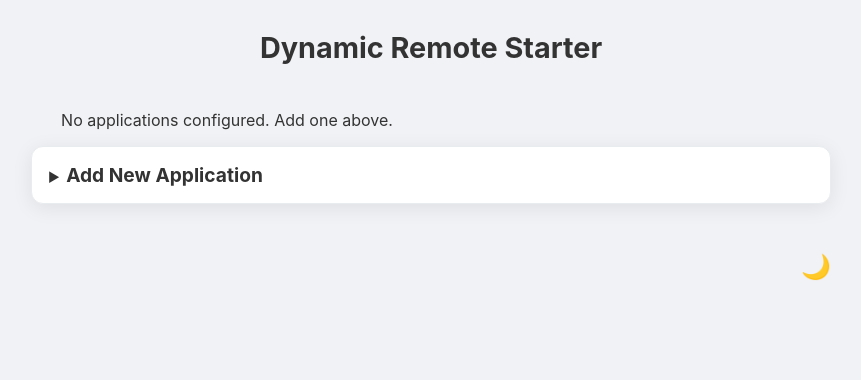
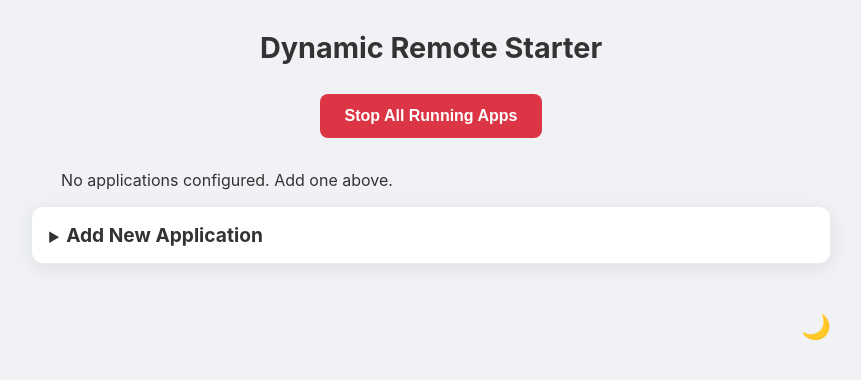
Before and after one commit to vqMP7pwqBefqkoG/dynamic-remote-starter, a Flask app: page / in a window 1280 px wide. Shown: the top 380 px of the page, without its empty margins (209-1070 px from the left). Run offline with Flask 3, Linux system fonts and the light colour scheme; data that the repository does not hold is empty.

Commit message:
feat: Add 'Stop All' button to terminate all running processes

```diff
--- a/app.py
+++ b/app.py
@@ -249,6 +249,33 @@ def stop_app(app_name):
     else:
         return jsonify({"error": message}), 500
 
+@app.route(f'/{SECRET_PATH}/stop-all', methods=['POST'])
+def stop_all_apps():
+    """実行中のすべてのアプリケーションを停止する"""
+    stopped_apps = []
+    failed_apps = []
+
+    # processes辞書のキーのリストをコピーしてイテレートする
+    # _stop_processが辞書を編集中にイテレートエラーを防ぐため
+    running_apps = list(processes.keys())
+
+    if not running_apps:
+        return jsonify({"message": "No applications are currently running."}), 200
+
+    for app_name in running_apps:
+        success, message = _stop_process(app_name)
+        if success:
+            stopped_apps.append(app_name)
+        else:
+            failed_apps.append({"name": app_name, "reason": message})
+
+    response = {
+        "message": "Stop all command executed.",
+        "stopped": stopped_apps,
+        "failed": failed_apps
+    }
+    return jsonify(response), 200
+
 if __name__ == '__main__':
     print("--- Dynamic Remote Starter Server ---")
     print(f"1. IMPORTANT: Edit 'app.py' and change SECRET_PATH to a unique value.")
--- a/static/css/style.css
+++ b/static/css/style.css
@@ -45,6 +45,27 @@ input[type="text"], input[type="number"] { padding: 0.8em; border: 1px solid var
 .add-form-btn-container { text-align: right; margin-top: 1em; }
 .add-form-btn { padding: 0.8em 1.2em; border: none; border-radius: 6px; cursor: pointer; font-size: 1em; font-weight: 600; color: white; transition: all 0.2s ease; background-color: var(--primary-color); }
 .add-form-btn:hover { background-color: var(--primary-hover); }
+
+.global-controls {
+    text-align: center;
+    margin-bottom: 1em;
+}
+
+.stop-all-btn {
+    padding: 0.8em 1.5em;
+    border: none;
+    border-radius: 8px;
+    cursor: pointer;
+    font-size: 1em;
+    font-weight: 600;
+    color: white;
+    background-color: var(--danger-color);
+    transition: background-color 0.2s ease;
+}
+
+.stop-all-btn:hover {
+    background-color: var(--danger-hover);
+}
 
 /* Drag and Drop Styles */
 .card {
--- a/static/js/main.js
+++ b/static/js/main.js
@@ -273,9 +273,33 @@ function toggleTheme() {
 
 themeToggle.addEventListener('change', toggleTheme);
 
+function stopAllApps() {
+    if (!confirm('Are you sure you want to stop all running applications?')) {
+        return;
+    }
+    apiFetch(`/${SECRET_PATH}/stop-all`, { method: 'POST' })
+        .then(data => {
+            // Display a more detailed message from the stop-all endpoint
+            const messageBox = document.getElementById('message-box');
+            let summary = `Stopped: ${data.stopped.join(', ') || 'None'}. `;
+            if (data.failed && data.failed.length > 0) {
+                const failedReasons = data.failed.map(f => `${f.name} (${f.reason})`).join('; ');
+                summary += `Failed: ${failedReasons}`;
+            }
+            messageBox.textContent = summary;
+            messageBox.style.display = 'block';
+
+            setTimeout(updateStatus, 500);
+        })
+        .catch(err => console.error('Failed to stop all apps', err));
+}
+
 
 // --- Initial Load ---
 document.addEventListener('DOMContentLoaded', () => {
+    // Stop All button
+    document.getElementById('stop-all-btn').addEventListener('click', stopAllApps);
+
     // Load theme
     const savedTheme = localStorage.getItem('theme');
     if (savedTheme) {
--- a/templates/index.html
+++ b/templates/index.html
@@ -9,6 +9,9 @@
 <body data-secret-path="{{ SECRET_PATH }}">
     <div class="container">
         <h1>Dynamic Remote Starter</h1>
+        <div class="global-controls">
+            <button id="stop-all-btn" class="stop-all-btn">Stop All Running Apps</button>
+        </div>
         <div id="message-box" class="message"></div>
         <div id="app-list"></div>
         <details class="card">
```
Also changed, not shown: README.md.
